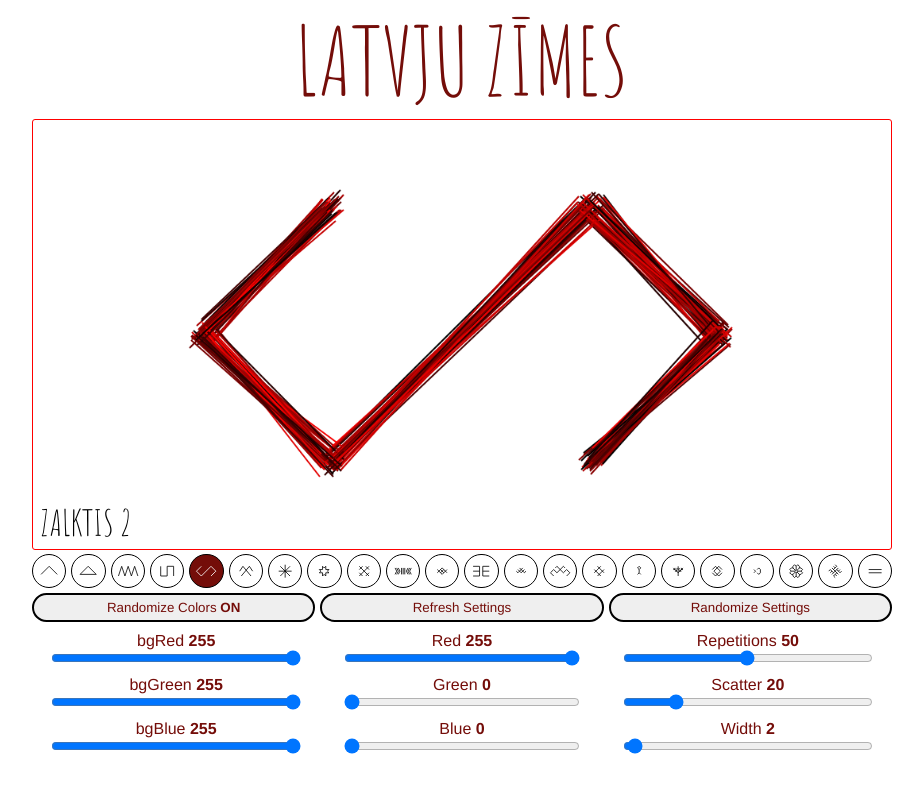
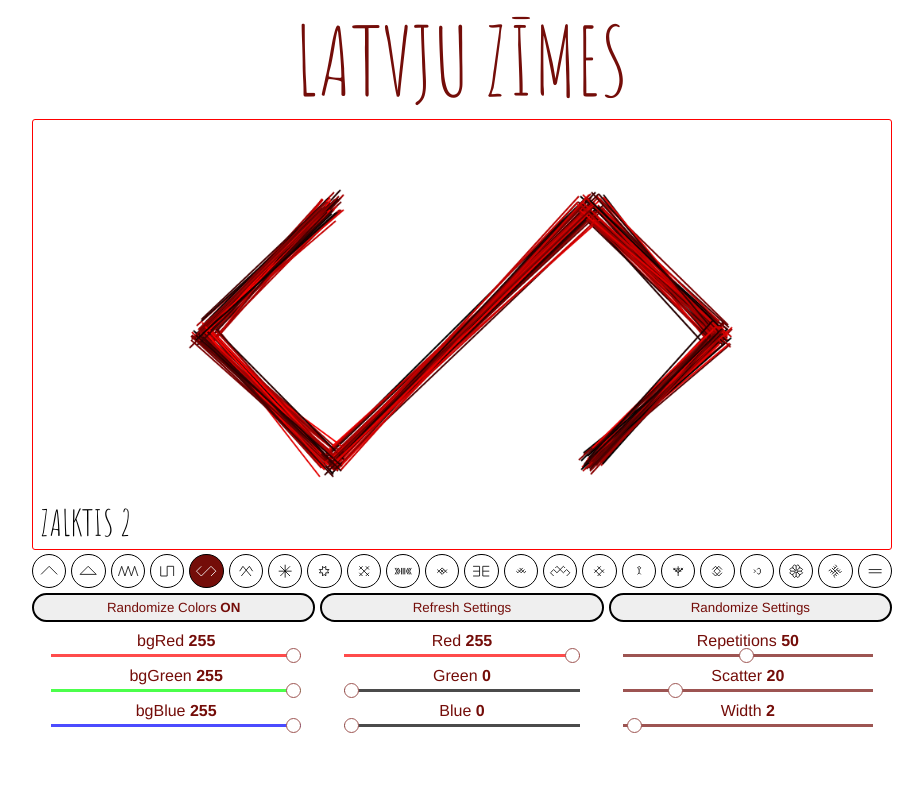
Before and after one commit to abbasnake/latvjuZimesWebPage, a Vue app in the folder client/: page /#/ in a window 1280 px wide. Shown: the top 792 px of the page, without its empty margins (178-1101 px from the left). Built offline with nearby package versions, Linux system fonts and the light colour scheme.

Commit message:
stylized sliders

```diff
--- a/client/src/components/AppControlsSlider.vue
+++ b/client/src/components/AppControlsSlider.vue
@@ -12,6 +12,7 @@
       :value="sliderValue"
       :id="sliderName"
       @input="onChange"
+      :style="bgColor"
     >
   </div>
 </template>
@@ -29,12 +30,35 @@ export default {
       default: () => ({min: 0, max: 255})
     }
   },
+  computed: {
+    bgColor () {
+      return this.returnBgColor()
+    }
+  },
+  mounted () {
+    console.log(this.sliderName)
+  },
   methods: {
     onChange (e) {
       this.$store.dispatch('changeSlider', {
         name: this.sliderName,
         value: e.target.value
       })
+    },
+    returnBgColor () {
+      switch (this.sliderName) {
+        case 'r':
+        case 'bgR':
+          return {'background-color': `rgb(${this.sliderValue}, 0, 0)`}
+        case 'g':
+        case 'bgG':
+          return {'background-color': `rgb(0, ${this.sliderValue}, 0)`}
+        case 'b':
+        case 'bgB':
+          return {'background-color': `rgb(0, 0, ${this.sliderValue})`}
+        default:
+          return {'background-color': '#740D09'}
+      }
     }
   }
 }
@@ -47,15 +71,41 @@ export default {
     "input label";
   grid-template-columns: 1fr 1fr;
   padding: 5px;
-
   &__input {
     grid-area: input;
+    cursor: pointer;
     margin: 0 auto;
     width: 90%;
+    -webkit-appearance: none;
+    height: 3px;
+    outline: none;
+    opacity: 0.7;
+    -webkit-transition: .2s;
+    transition: opacity .2s;
+    align-self: center;
+    &::-webkit-slider-thumb {
+      -webkit-appearance: none;
+      width: 15px;
+      height: 15px;
+      border-radius: 50%;
+      border: 1px solid #740D09;
+      background: white;
+      cursor: pointer;
+    }
+    &::-moz-range-thumb {
+      width: 15px;
+      height: 15px;
+      border-radius: 50%;
+      cursor: pointer;
+    }
+    &:hover {
+      opacity: 1.0;
+    }
   }
   &__label {
     grid-area: label;
     text-align: center;
+    padding-bottom: 4px
   }
 }
 
```
